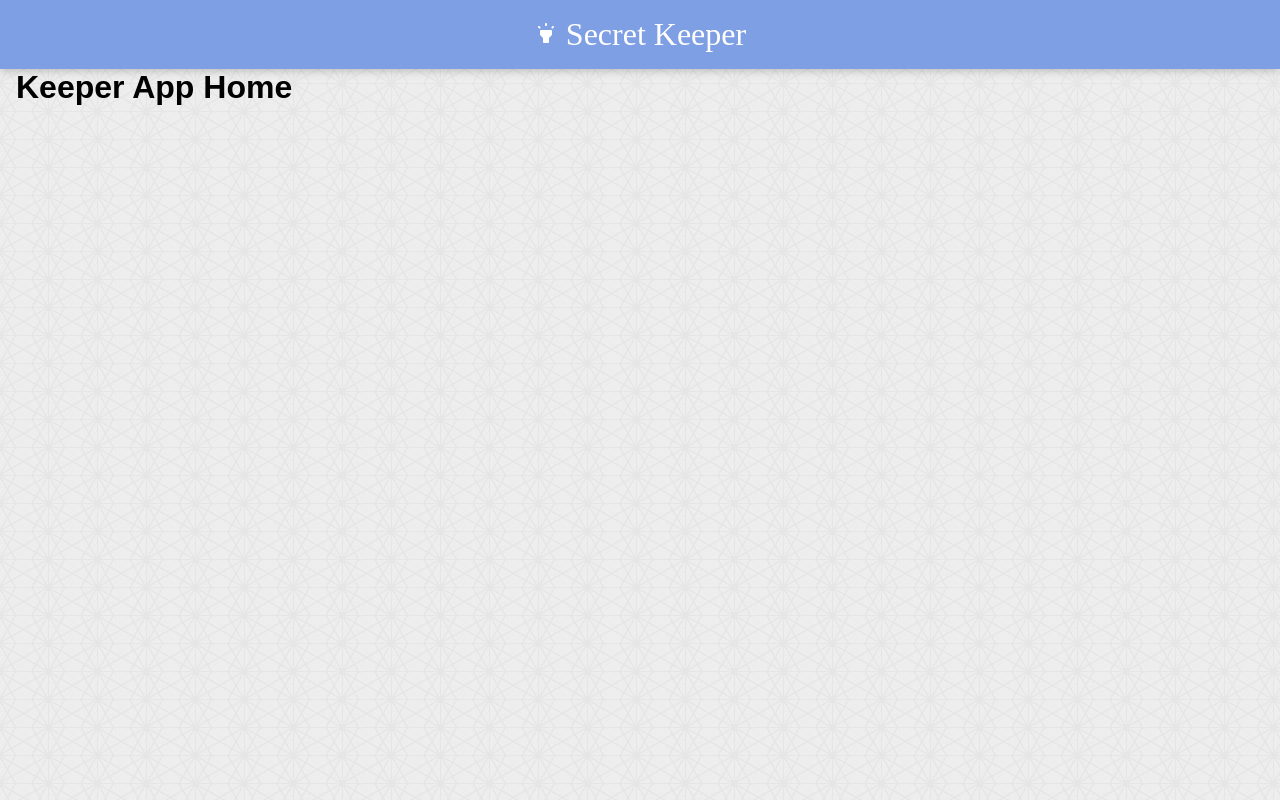
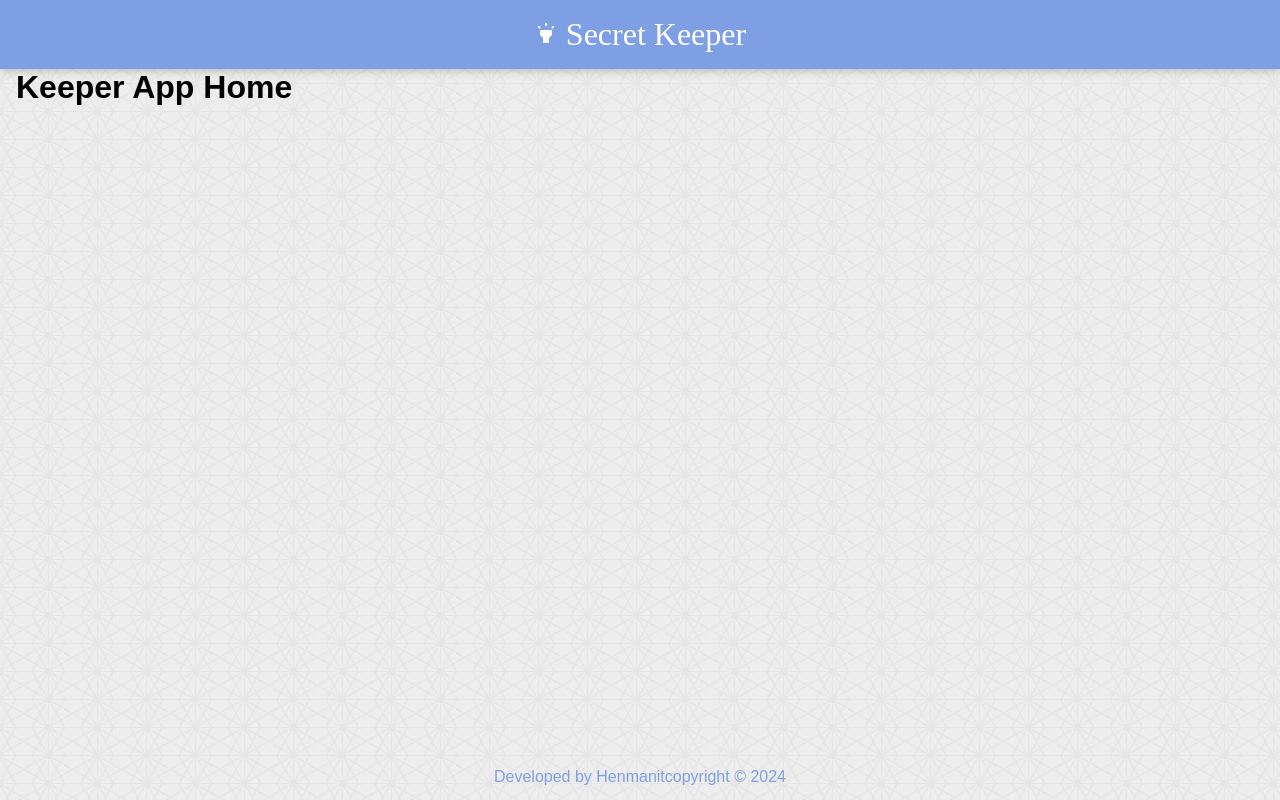
Before and after one commit to Henman2/keeper-app-frontend, a React (Create React App) app: page / in a window 1280 px wide. Built offline with nearby package versions, Linux system fonts and the light colour scheme.

Commit message:
Footer component

```diff
--- a/src/App.js
+++ b/src/App.js
@@ -14,5 +14,4 @@
       </div>
   );
 }
-
 export default App;
--- a/src/components/Footer.js
+++ b/src/components/Footer.js
@@ -1,4 +1,9 @@
 const Footer = ()=>{
-
+    const currentYear = new Date().getFullYear();
+ return (
+     <footer>
+         <p>Developed by Henmanit<link href="www.henmanit.com"></link>copyright © {currentYear}</p>
+     </footer>
+ )
 }
 export default Footer;
--- a/src/styles/App.css
+++ b/src/styles/App.css
@@ -13,6 +13,20 @@
     font-family: "McLaren", cursive;
     font-weight: 200;
 }
+
+/*main content*/
 main{
     padding: 0 16px;
 }
+
+/*footer*/
+footer {
+    position: absolute;
+    text-align: center;
+    bottom: 0;
+    width: 100%;
+    height: 2rem;
+}
+footer p {
+    color: #7f9fe4;
+}
```
